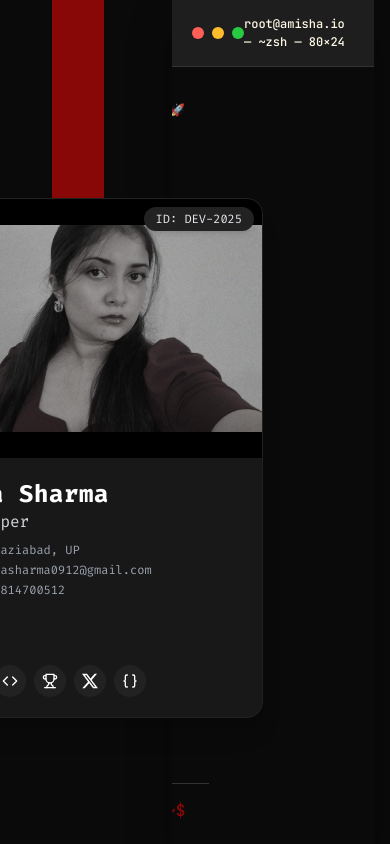
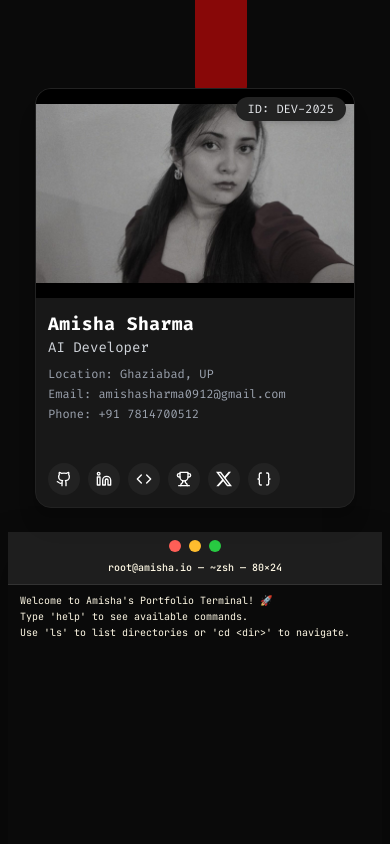
Before and after one commit to iadii/terminal-portfolio, a React (Vite) app: page / in a window 390 px wide. Shown: the top 844 px of the page. Built offline with nearby package versions, Linux system fonts and the light colour scheme; the HTML template or start-up script is replaced by a standard one.

Commit message:
responsive

```diff
--- a/src/App.jsx
+++ b/src/App.jsx
@@ -4,13 +4,13 @@ import Terminal from './components/Terminal'
 
 function App() {
   return (
-    <div className="h-screen bg-terminal-bg flex">
+    <div className="h-screen bg-terminal-bg flex flex-col md:flex-row">
       {/* Left Section - Lanyard (40%) */}
-      <div className="w-2/5 flex items-center justify-center p-8">
+      <div className="w-full md:w-2/5 flex items-center justify-center p-4 md:p-8">
         <Lanyard />
       </div>
       {/* Right Section - Terminal (60%) */}
-      <div className="w-3/5 p-4 flex items-center justify-center">
+      <div className="w-full md:w-3/5 p-2 md:p-4 flex items-center justify-center">
         <div className="w-full">
           <Terminal />
         </div>
--- a/src/components/IDCard.jsx
+++ b/src/components/IDCard.jsx
@@ -17,15 +17,15 @@ const IDCard = () => {
   const [hovered, setHovered] = useState(null)
 
   return (
-    <div className="relative w-[370px] h-[520px] rounded-2xl overflow-hidden bg-[#181818] shadow-xl border border-[#222]">
+    <div className="relative w-full max-w-xs sm:max-w-sm md:max-w-md h-[420px] sm:h-[480px] md:h-[520px] rounded-2xl overflow-hidden bg-[#181818] shadow-xl border border-[#222] mx-auto">
       <div className="relative w-full h-1/2">
         <img src={PROFILE_IMG} alt="Profile" className="object-contain w-full h-full bg-black" style={{ objectPosition: 'center' }} />
         <span className="absolute top-2 right-2 bg-[#222] text-xs text-gray-200 px-3 py-1 rounded-full shadow-md z-20">ID: DEV-2025</span>
       </div>
-      <div className="flex flex-col justify-between h-1/2 p-5 text-white">
+      <div className="flex flex-col justify-between h-1/2 p-3 sm:p-4 md:p-5 text-white">
         <div>
-          <h2 className="text-2xl font-bold tracking-wide">Amisha Sharma</h2>
-          <p className="text-base text-gray-300 mb-2">AI Developer</p>
+          <h2 className="text-lg sm:text-xl md:text-2xl font-bold tracking-wide">Amisha Sharma</h2>
+          <p className="text-sm sm:text-base text-gray-300 mb-2">AI Developer</p>
           <div className="text-xs text-gray-400 mb-1">Location: Ghaziabad, UP</div>
           <div className="text-xs text-gray-400 mb-1">Email: amishasharma0912@gmail.com</div>
           <div className="text-xs text-gray-400 mb-3">Phone: +91 7814700512</div>
--- a/src/components/Lanyard.jsx
+++ b/src/components/Lanyard.jsx
@@ -58,13 +58,13 @@ const Lanyard = () => {
   }
 
   return (
-    <div className="flex flex-col items-center" style={{ marginTop: 0 }}>
+    <div className="flex flex-col items-center w-full" style={{ marginTop: 0 }}>
       <motion.div
         style={{ originY: 0, originX: 0.5, rotate: springAngle }}
         onClick={handleSwingClick}
-        className="flex flex-col items-center cursor-pointer"
+        className="flex flex-col items-center cursor-pointer w-full"
       >
-        <svg width={svgWidth} height={LANYARD_HEIGHT} style={{ marginTop: -180 }}>
+        <svg width={svgWidth} height={LANYARD_HEIGHT} style={{ marginTop: -180, maxWidth: '100%' }}>
           <path
             d={getStrapPath(centerStrapX, currentAngle)}
             stroke={LANYARD_COLOR}
@@ -73,7 +73,7 @@ const Lanyard = () => {
             strokeLinecap="round"
           />
         </svg>
-        <div className="-mt-2">
+        <div className="-mt-2 w-full flex justify-center">
           <IDCard onLinkClick={handleLinkClick} />
         </div>
       </motion.div>
--- a/src/components/TerminalHeader.jsx
+++ b/src/components/TerminalHeader.jsx
@@ -24,7 +24,7 @@ const MacMaximizeIcon = () => (
 const TerminalHeader = ({ currentPath }) => {
   const [hovered, setHovered] = useState(false)
   return (
-    <div className="terminal-header">
+    <div className="terminal-header flex flex-col sm:flex-row gap-2 sm:gap-0 sm:items-center sm:justify-between px-3 sm:px-5 py-2 sm:py-4">
       <div
         className="terminal-controls"
         onMouseEnter={() => setHovered(true)}
@@ -40,10 +40,10 @@ const TerminalHeader = ({ currentPath }) => {
           {hovered && <MacMaximizeIcon />}
         </div>
       </div>
-      <div className="terminal-title">
+      <div className="terminal-title text-xs sm:text-sm md:text-base text-center w-full sm:w-auto">
         root@amisha.io — ~zsh — 80×24
       </div>
-      <div></div>
+      <div className="hidden sm:block"></div>
     </div>
   )
 }
--- a/src/styles/terminal.css
+++ b/src/styles/terminal.css
@@ -195,6 +195,32 @@
   }
 }
 
+/* Extra small screens */
+@media (max-width: 400px) {
+  .terminal-container-long {
+    height: 100vh;
+    min-height: 100vh;
+    border-radius: 0;
+    margin: 0;
+  }
+  .terminal-header {
+    padding: 8px 8px;
+    min-height: 36px;
+  }
+  .terminal-title {
+    font-size: 10px;
+  }
+  .terminal-output {
+    font-size: 10px;
+    padding: 8px;
+    min-height: 300px;
+  }
+  .terminal-input-area {
+    padding: 8px;
+    min-height: 40px;
+  }
+}
+
 /* Color themes for different outputs */
 .error-text {
   color: #FF6B6B;
```
